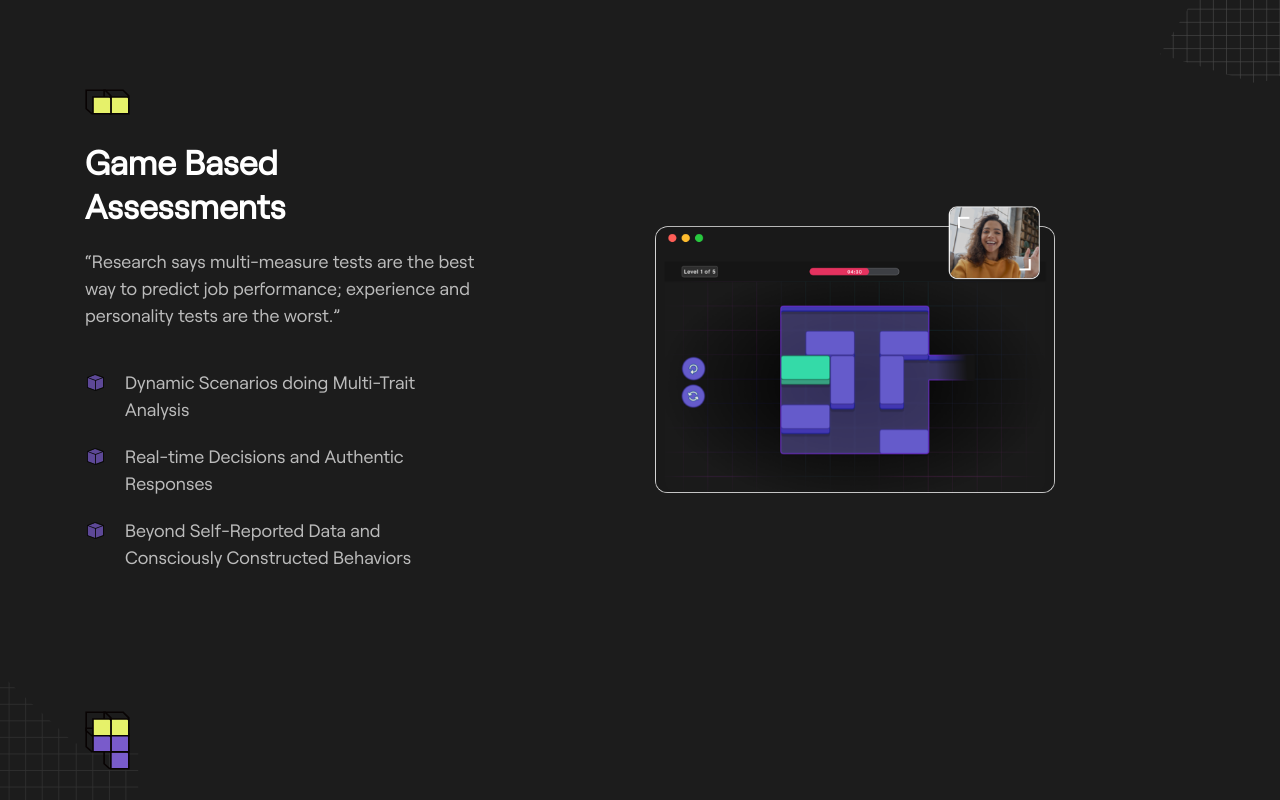
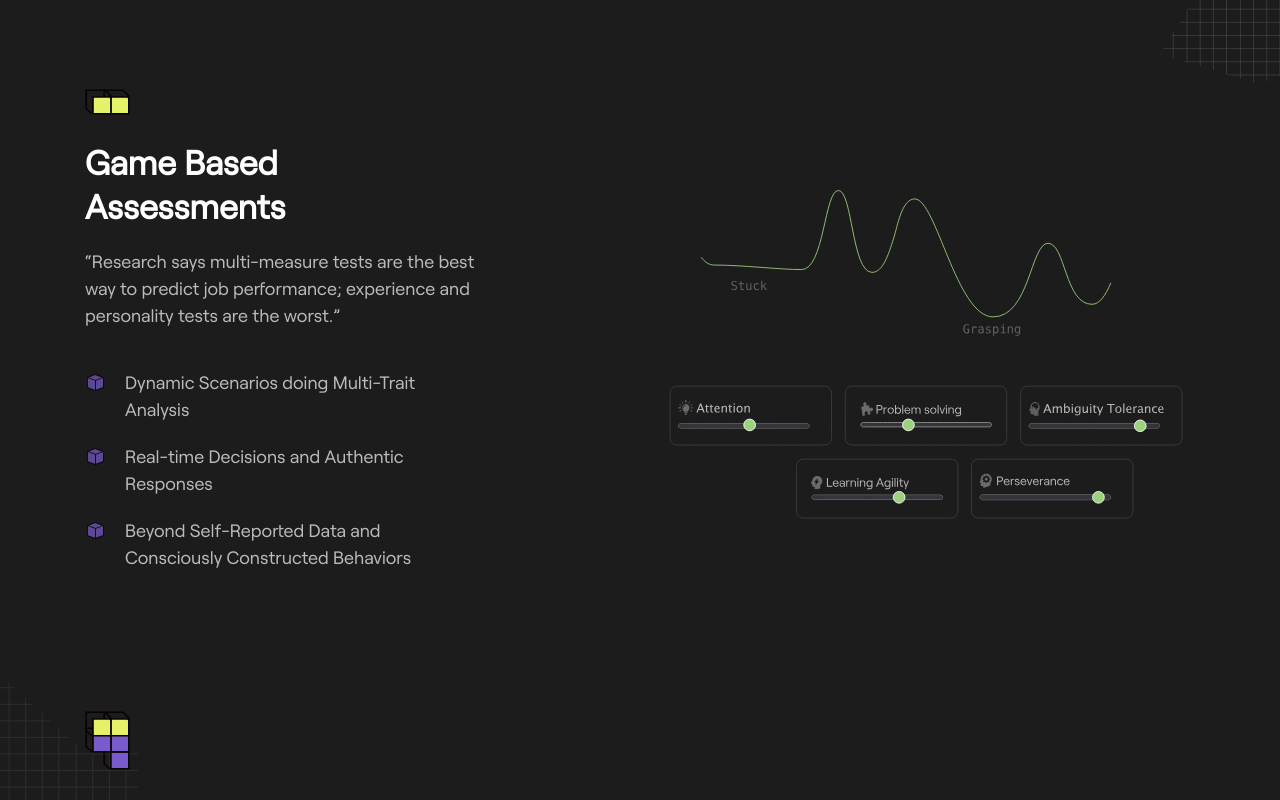
Before and after one commit to SachinSharma2018/unberry, a React (Create React App) app: page / in a window 1280 px wide. Shown: the part 1840-2640 px from the top of the page. Built offline with nearby package versions, Linux system fonts and the light colour scheme.

Commit message:
FIX: some issues

```diff
--- a/src/components/home/enterUnberry/index.js
+++ b/src/components/home/enterUnberry/index.js
@@ -60,7 +60,16 @@ function EnterUnberry() {
               </div>
             </div>
             <div className="col-sm-6">
-              <img alt="" src={enter1} className="image" />
+            <Lottie
+                options={{
+                  animationData: animationShape2,
+                  loop: true,
+                  autoplay: true,
+                  rendererSettings: {
+                    preserveAspectRatio: "xMidYMid slice",
+                  },
+                }}
+              />
             </div>
           </div>
 
```
